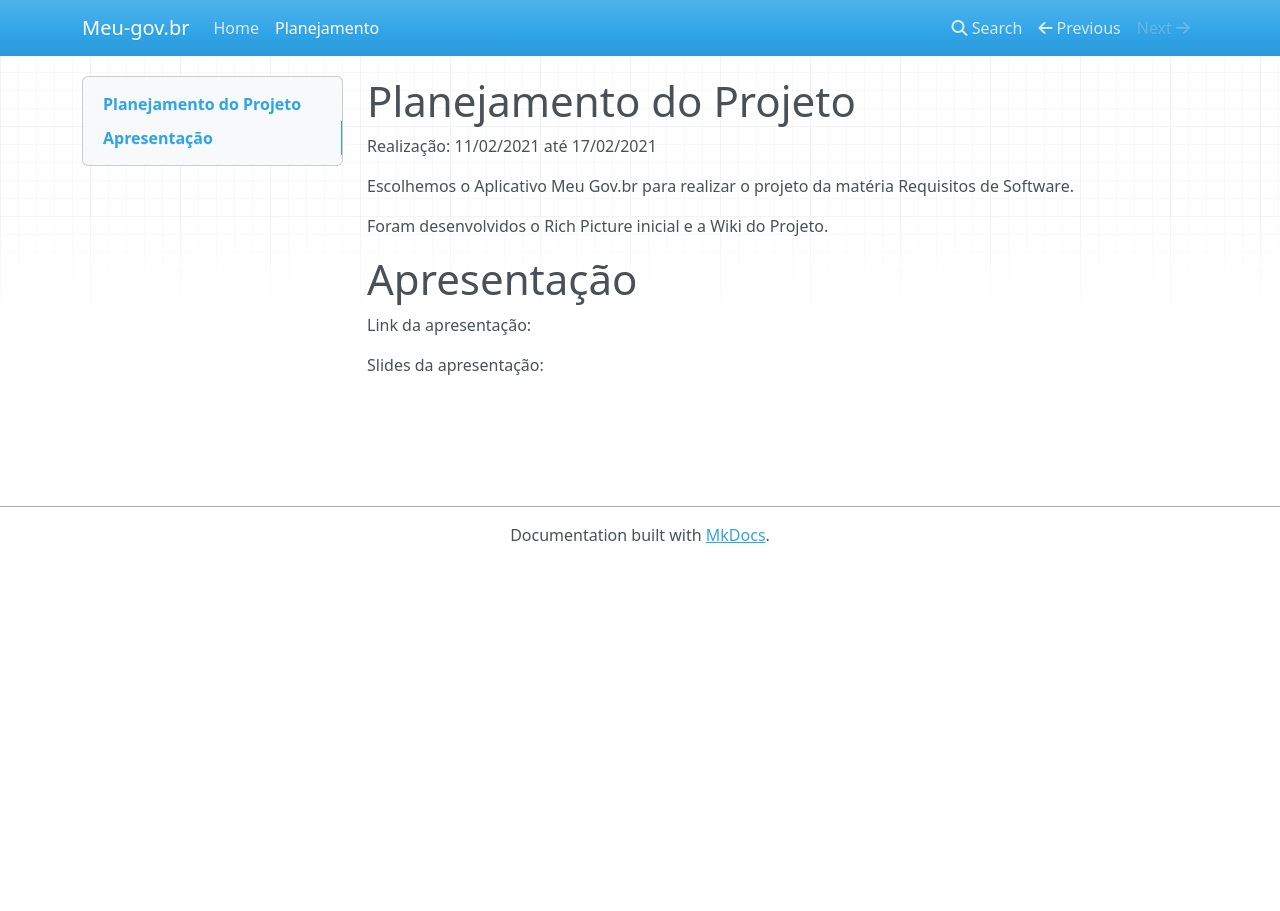
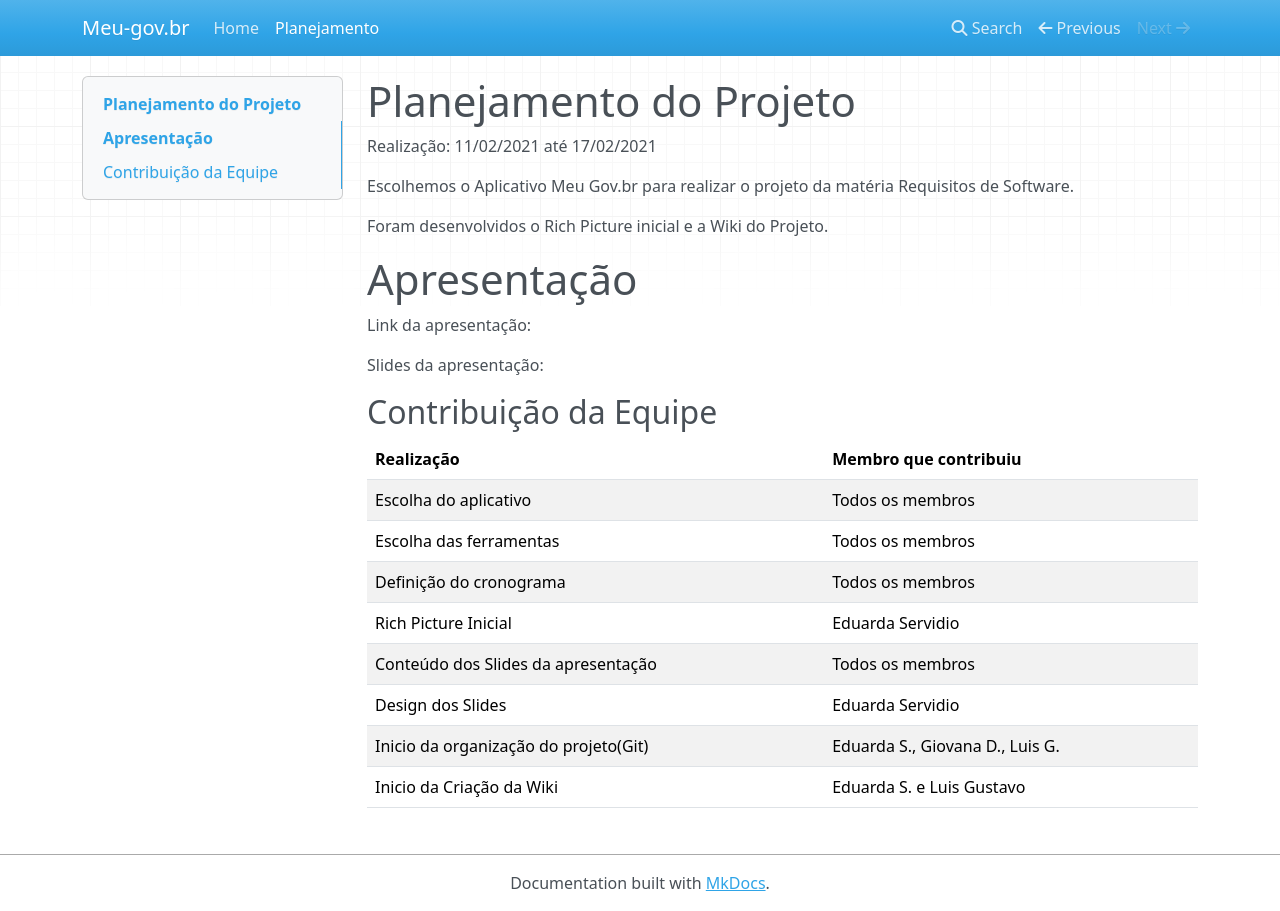
Before and after one commit to ServidioEC/2020.2-Meu-Gov.br, an MkDocs documentation site: the page built from docs/plan.md, in a window 1280 px wide. Built offline with MkDocs 1.6.1, drawn with Linux system fonts in a browser that asks for light colours; nearby versions of some CDN libraries.

Commit message:
Contribuições de cada membro

```diff
--- a/docs/plan.md
+++ b/docs/plan.md
@@ -9,3 +9,16 @@
 Link da apresentação:
 
 Slides da apresentação:
+
+## Contribuição da Equipe
+
+| Realização                            | Membro que contribuiu           |
+| ------------------------------------- | ------------------------------- |
+| Escolha do aplicativo                 | Todos os membros                |
+| Escolha das ferramentas               | Todos os membros                |
+| Definição do cronograma               | Todos os membros                |
+| Rich Picture Inicial                  | Eduarda Servidio                |
+| Conteúdo dos Slides da apresentação   | Todos os membros                |
+| Design dos Slides                     | Eduarda Servidio                |
+| Inicio da organização do projeto(Git) | Eduarda S., Giovana D., Luis G. |
+| Inicio da Criação da Wiki             | Eduarda S. e Luis Gustavo       |
```
